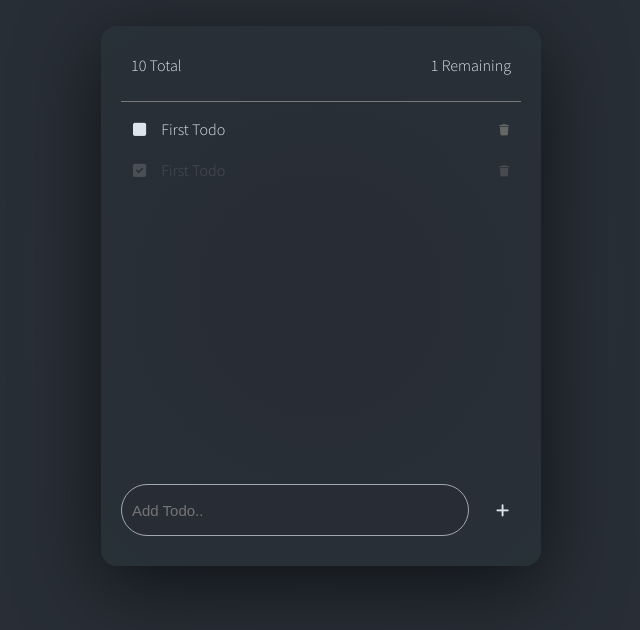
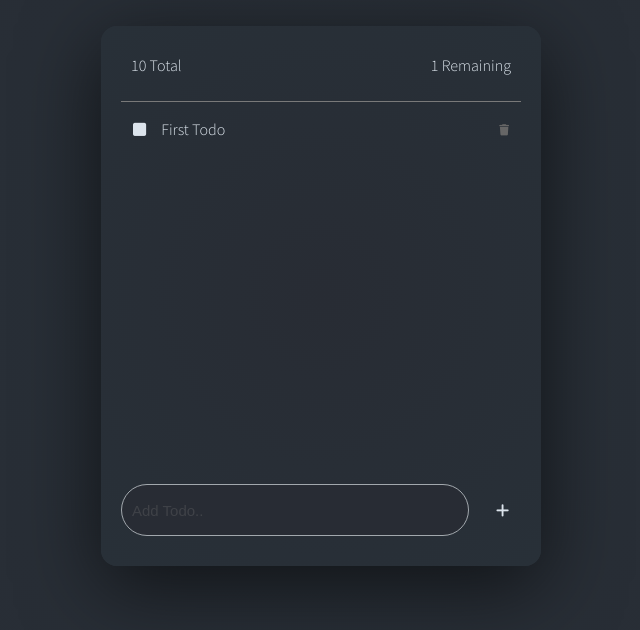
Before and after one commit to thenatural86/svelte-todo, a Svelte app: page / in a window 1280 px wide. Shown: the part 104-734 px from the top of the page, without its empty margins (319-959 px from the left). Built offline with nearby package versions, Linux system fonts and the light colour scheme.

Commit message:
separates code into components

```diff
--- a/src/App.svelte
+++ b/src/App.svelte
@@ -1,73 +1,16 @@
 <script>
 	import Form from './components/Form.svelte'
 	import Header from './components/Header.svelte'
+	import Todos from './components/Todos.svelte'
 </script>
 
 <div id="app-container" class="app-container">
-
 	<Header />
-
-        <!-- List of actual todos -->
-        <div class="app-body">
-            <ul>
-
-                <li class="todo-list list-item-view">
-                    <span>
-            <button class="btn btn-done fa-solid fa-square"></button>
-            <span>First Todo</span>
-                    </span>
-                    <button class="btn btn-delete fa-solid fa-trash"></button>
-                </li>
-
-                <li class="todo-list list-item-view completed">
-                    <!-- <div class="list-item-view"> -->
-                    <span>
-            <button class="btn btn-done"><i class="fa-solid fa-check-square"></i></button>
-            <span>First Todo</span>
-                    </span>
-                    <button class="btn btn-delete fa-solid fa-trash"></button>
-                    <!-- </div> -->
-                </li>
-
-
-            </ul>
-        </div>
-
+	<Todos />
     <Form />
-
 </div>
 
 <style>
-	ul {
-            list-style-type: none;
-            -webkit-padding-start: 0;
-            padding-left: 0px;
-        }
-
-        .btn {
-            color: inherit;
-            cursor: pointer;
-            font-size: 15px;
-            padding: 10px 12px;
-            border-radius: 2em;
-            background: none;
-            border: 0px solid;
-            transition: 250ms ease-out;
-        }
-
-        .btn:hover {
-            background: #1d2025;
-        }
-
-        .btn:focus {
-            outline: none;
-        }
-
-        .btn-delete {
-            color: #666;
-            font-size: 0.7em;
-        }
-
 	.app-container {
 		width: 400px;
 		min-height: 500px;
@@ -81,36 +24,4 @@
 		flex-direction: column;
 		justify-content: space-between;
 	}
-
-
-
-        .app-body {
-            flex-grow: 1;
-            max-height: 600px;
-            overflow-x: hidden;
-        }
-
-        .todo-list:first-of-type {
-            border-top: 1px solid rgb(121, 121, 121);
-            padding-top: 10px;
-        }
-
-        .list-item-view {
-            padding-top: 5px;
-            padding-bottom: 0px;
-            display: flex;
-            align-items: center;
-            justify-content: space-between;
-        }
-
-
-
-         ::placeholder {
-            opacity: 0.3;
-        }
-
-        .completed {
-            color: #6a6f75;
-            opacity: 0.5;
-        }
 </style>
--- a/src/components/Form.svelte
+++ b/src/components/Form.svelte
@@ -49,4 +49,8 @@
         .btn:focus {
             outline: none;
         }
+
+        ::placeholder {
+            opacity: 0.3;
+        }
         </style>
--- /dev/null
+++ b/src/components/Todo.svelte
@@ -0,0 +1,54 @@
+<li class="todo-list list-item-view">
+    <span>
+        <button class="btn btn-done fa-solid fa-square">
+        </button>
+        <span>First Todo</span>
+    </span>
+    <button class="btn btn-delete fa-solid fa-trash">
+    </button>
+</li>
+
+<style>
+    .btn {
+    color: inherit;
+    cursor: pointer;
+    font-size: 15px;
+    padding: 10px 12px;
+    border-radius: 2em;
+    background: none;
+    border: 0px solid;
+    transition: 250ms ease-out;
+}
+
+.btn:hover {
+    background: #1d2025;
+}
+
+.btn:focus {
+    outline: none;
+}
+
+.btn-delete {
+    color: #666;
+    font-size: 0.7em;
+}
+
+
+        .todo-list:first-of-type {
+            border-top: 1px solid rgb(121, 121, 121);
+            padding-top: 10px;
+        }
+
+        .list-item-view {
+            padding-top: 5px;
+            padding-bottom: 0px;
+            display: flex;
+            align-items: center;
+            justify-content: space-between;
+        }
+
+        .completed {
+            color: #6a6f75;
+            opacity: 0.5;
+        }
+</style>
--- /dev/null
+++ b/src/components/Todos.svelte
@@ -0,0 +1,40 @@
+<script>
+    import Todo from "./Todo.svelte"
+</script>
+<!-- List of actual todos -->
+<div class="app-body">
+    <ul>
+        <Todo />
+
+        <!-- <li class="todo-list list-item-view completed"> -->
+        <!-- <div class="list-item-view"> -->
+            <!-- <span>
+                <button class="btn btn-done">
+                    <i class="fa-solid fa-check-square">
+                    </i>
+            </button>
+            <span>First Todo</span>
+            </span>
+            <button class="btn btn-delete fa-solid fa-trash">
+            </button> -->
+    <!-- </div> -->
+        <!-- </li> -->
+    </ul>
+</div>
+
+<style>
+    ul {
+    list-style-type: none;
+    -webkit-padding-start: 0;
+    padding-left: 0px;
+    }
+
+.app-body {
+            flex-grow: 1;
+            max-height: 600px;
+            overflow-x: hidden;
+        }
+
+
+
+</style>
```
Lines whose indentation alone changed are shown as unchanged.
